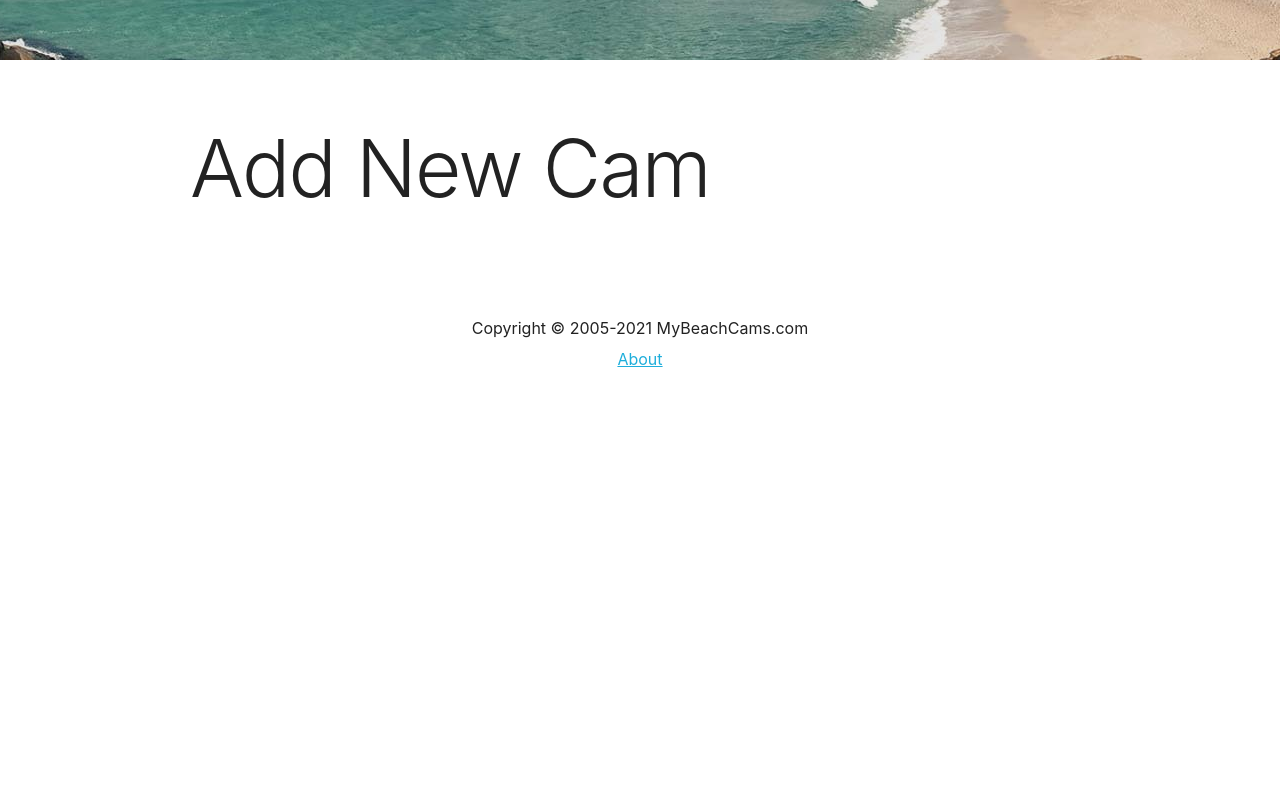
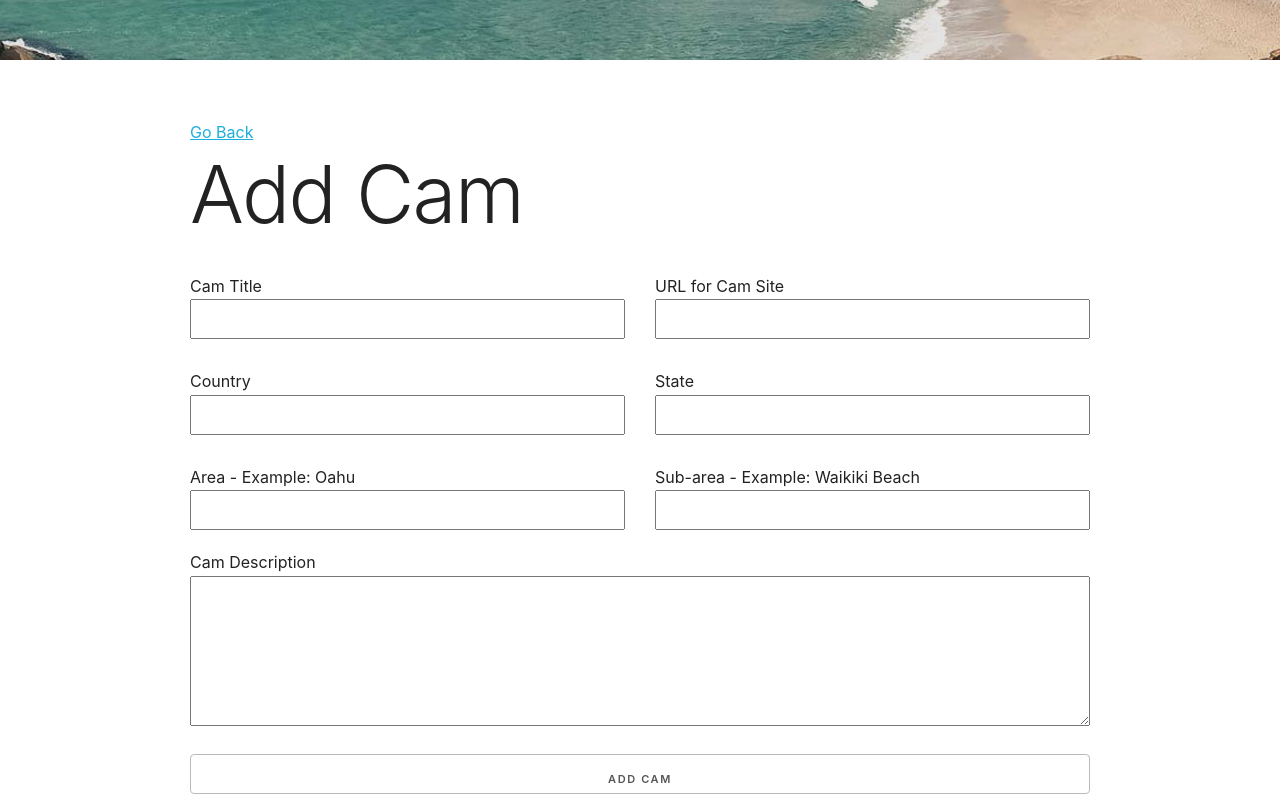
Before and after one commit to dwestland/mbc-frontend, a Next.js app: page /cams/add in a window 1280 px wide. Shown: the part 300-1100 px from the top of the page. Before the commit the page ends 800 px from the top, so only its background shows below. Built offline with nearby package versions, Linux system fonts and the light colour scheme; no server answers.

Commit message:
Add add cam page

```diff
--- a/components/CamItem.js
+++ b/components/CamItem.js
@@ -4,7 +4,7 @@ import styles from '@/styles/CamItem.module.scss'
 import { API_URL } from '@/config/index'
 
 export default function CamItem({cam}) {
-  let imageUrl = cam.image.url ? API_URL + cam.image.url : '/images/no-image.jpg'
+  let imageUrl = cam.image ? API_URL + cam.image.url : '/images/no-image.jpg'
 
   return (
     <div className={styles.cam}>
--- a/components/Header.js
+++ b/components/Header.js
@@ -25,10 +25,13 @@ export default function Header() {
               <a>Cams</a>
             </Link>
           </li>
+          <li>
+            <Link href='/cams/add'>
+              <a>Add Cam</a>
+            </Link>
+          </li>
         </ul>
       </nav>
-
-
       {/*
 
   <nav>
@@ -41,11 +44,7 @@ export default function Header() {
       {user ? (
         // If logged in
         <>
-          <li>
-            <Link href='/events/add'>
-              <a>Add Event</a>
-            </Link>
-          </li>
+
           <li>
             <Link href='/account/dashboard'>
               <a>Dashboard</a>
--- a/package.json
+++ b/package.json
@@ -14,6 +14,7 @@
     "react": "17.0.2",
     "react-dom": "17.0.2",
     "react-icons": "^4.2.0",
+    "react-toastify": "^7.0.4",
     "sass": "^1.36.0"
   },
   "devDependencies": {
--- a/pages/cams/add.js
+++ b/pages/cams/add.js
@@ -1,13 +1,156 @@
+// import { parseCookies } from '@/helpers/index'
+import { ToastContainer, toast } from 'react-toastify'
+import 'react-toastify/dist/ReactToastify.css'
+import { useState } from 'react'
+import { useRouter } from 'next/router'
+import Link from 'next/link'
 import Layout from '@/components/Layout'
-import Link from 'next/link'
+import { API_URL } from '@/config/index'
+import styles from '@/styles/Form.module.scss'
 
-export default function AddCamPage() {
+export default function AddCamPage({ token }) {
+  const [values, setValues] = useState({
+    title: '',
+    url: '',
+    description: '',
+    country: '',
+    state: '',
+    area: '',
+    sub_area: '',
+  })
+  const router = useRouter()
+
+  const handleSubmit = async (e) => {
+    e.preventDefault()
+    console.log(values)
+
+    // Validation
+    const hasEmptyFields = Object.values(values).some(
+      (element) => element === ''
+    )
+
+    if (hasEmptyFields) {
+      toast.error('Please fill in all fields')
+    }
+
+    const res = await fetch(`${API_URL}/cams`, {
+      method: 'POST',
+      headers: {
+        'Content-Type': 'application/json',
+        // Authorization: `Bearer ${token}`,
+      },
+      body: JSON.stringify(values),
+    })
+
+    if (!res.ok) {
+      // if (res.status === 403 || res.status === 401) {
+      //   toast.error('No token included')
+      //   return
+      // }
+      toast.error('Something Went Wrong')
+    } else {
+      const cam = await res.json()
+      router.push(`/cams/${cam.slug}`)
+    }
+  }
+
+  const handleInputChange = (e) => {
+    const { name, value } = e.target
+    setValues({ ...values, [name]: value })
+  }
+
   return (
-    <Layout
-      title='Add New Cam'
-    >
-      <h1>Add New Cam</h1>
+    <Layout title='Add New Cam'>
+      <Link href='/events'>Go Back</Link>
+      <h1>Add Cam</h1>
+      <ToastContainer />
+      <form onSubmit={handleSubmit} className={styles.form}>
+        <div className={styles.grid}>
+          <div>
+            <label htmlFor='title'>Cam Title</label>
+            <input
+              type='text'
+              id='title'
+              name='title'
+              value={values.title}
+              onChange={handleInputChange}
+            />
+          </div>
+          <div>
+            <label htmlFor='url'>URL for Cam Site</label>
+            <input
+              type='text'
+              name='url'
+              id='url'
+              value={values.url}
+              onChange={handleInputChange}
+            />
+          </div>
+          <div>
+            <label htmlFor='country'>Country</label>
+            <input
+              type='text'
+              name='country'
+              id='country'
+              value={values.country}
+              onChange={handleInputChange}
+            />
+          </div>
+          <div>
+            <label htmlFor='state'>State</label>
+            <input
+              type='text'
+              name='state'
+              id='state'
+              value={values.state}
+              onChange={handleInputChange}
+            />
+          </div>
+          <div>
+            <label htmlFor='area'>Area - Example: Oahu</label>
+            <input
+              type='area'
+              name='area'
+              id='area'
+              value={values.area}
+              onChange={handleInputChange}
+            />
+          </div>
+          <div>
+            <label htmlFor='sub_area'>Sub-area - Example: Waikiki Beach</label>
+            <input
+              type='text'
+              name='sub_area'
+              id='sub_area'
+              value={values.sub_area}
+              onChange={handleInputChange}
+            />
+          </div>
+        </div>
 
+        <div>
+          <label htmlFor='description'>Cam Description</label>
+          <textarea
+            type='text'
+            name='description'
+            id='description'
+            value={values.description}
+            onChange={handleInputChange}
+          ></textarea>
+        </div>
+
+        <input type='submit' value='Add Cam' className='btn' />
+      </form>
     </Layout>
   )
 }
+
+// export async function getServerSideProps({ req }) {
+//   const { token } = parseCookies(req)
+
+//   return {
+//     props: {
+//       token,
+//     },
+//   }
+// }
--- /dev/null
+++ b/styles/Form.module.scss
@@ -0,0 +1,39 @@
+.form label {
+  display: block;
+}
+
+.form input {
+  width: 100%;
+  height: 40px;
+  padding: 5px;
+}
+
+.form textarea {
+  width: 100%;
+  height: 150px;
+}
+
+.form input[type='submit'] {
+  display: block;
+  width: 100%;
+  margin: 20px 0 30px;
+}
+
+.form .file {
+  border: 1px #ccc solid;
+  background-color: #f4f4f4;
+  padding: 10px;
+}
+
+.grid {
+  display: grid;
+  grid-template-columns: 1fr 1fr;
+  gap: 30px;
+  margin-bottom: 20px;
+}
+
+@media (max-width: 600px) {
+  .grid {
+    grid-template-columns: 1fr;
+  }
+}
```
Also changed, not shown: pages/cams/[slug].js (+10 -10 lines), public/cam-images/no-image.jpg (deleted).
